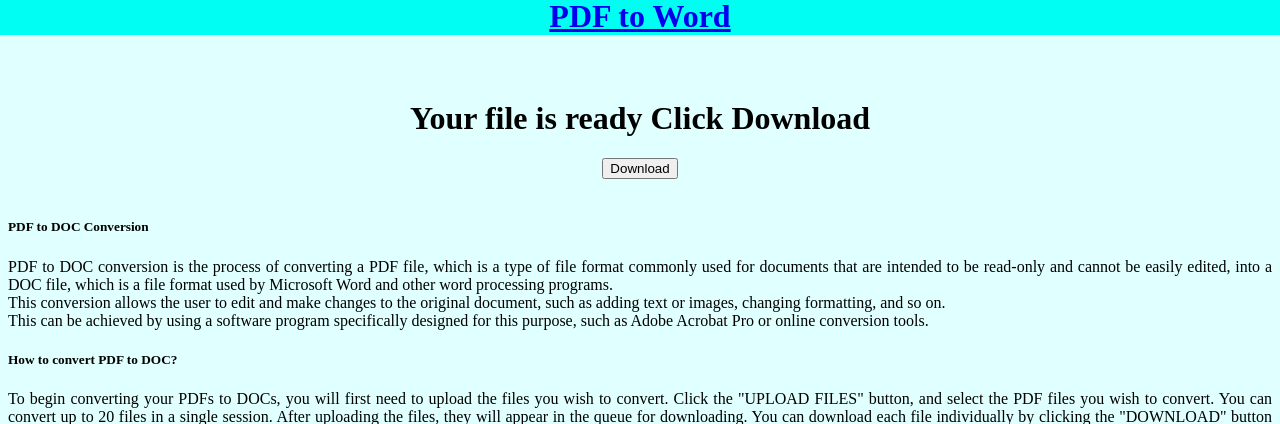
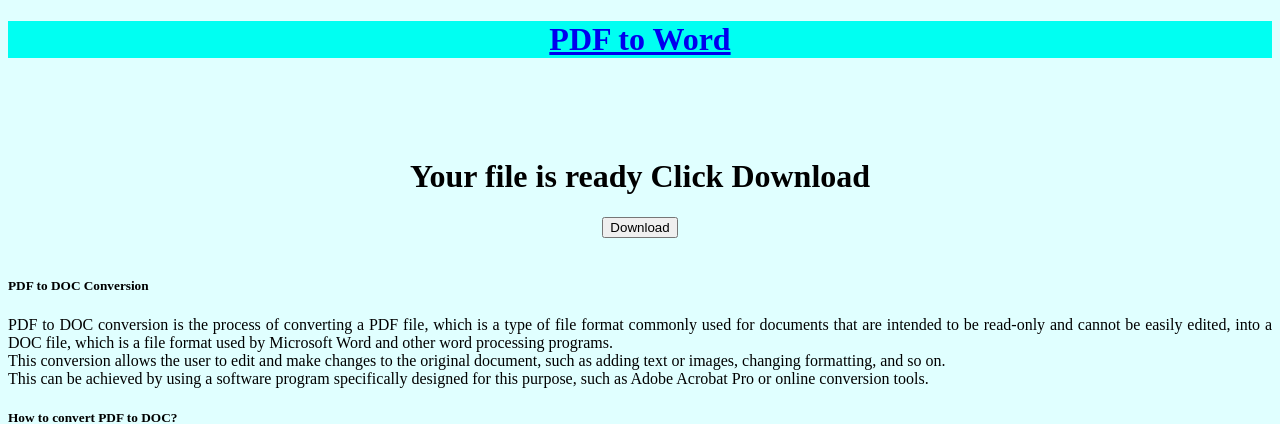
Before and after one commit to Chayan-Khare/pdf4word, a Flask app: template templates/docx.html in a window 1280 px wide. Shown: the top 424 px of the page. Run offline with Flask 2, Linux system fonts and the light colour scheme; the template is opened without the code that fills it: most values are stand-ins (such as "Sample title", 1, 10 or a date in 2020).

Commit message:
Update docx.html

```diff
--- a/templates/docx.html
+++ b/templates/docx.html
@@ -69,9 +69,9 @@
 	text-align: center;
 }
 .header {
-  position: fixed;
+  /* position: fixed; */
   left: 0;
-  bottom: 93%;
+  bottom: 92%;
   width: 100%;
   background-color: rgb(0, 255, 242);
   color: white;
```
